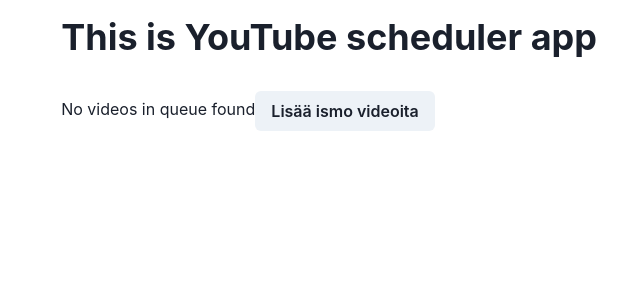
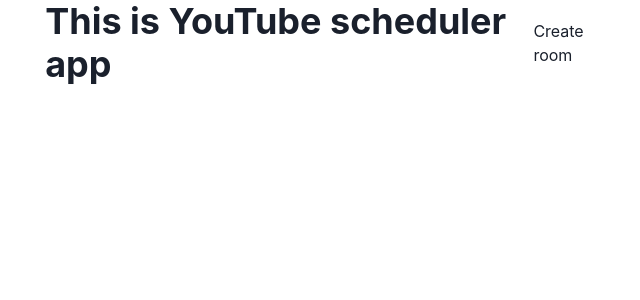
Before and after one commit to peltonpa/youtube-scheduler, a React (Create React App) app: page / in a window 1280 px wide. Shown: the top 300 px of the page, without its empty margins (308-948 px from the left). Built offline with nearby package versions, Linux system fonts and the light colour scheme.

Commit message:
Separate landing page and link to room, with React Router implementation

```diff
--- a/src/App.tsx
+++ b/src/App.tsx
@@ -1,4 +1,5 @@
 import React from 'react';
+import { Routes, Route, Link } from "react-router-dom";
 import useSWR, { KeyedMutator } from 'swr';
 import _ from 'lodash';
 import YouTube, { YouTubePlayer } from 'react-youtube';
@@ -165,7 +166,7 @@ function YoutubePage({
   return <C.Center>No videos in queue found</C.Center>;
 }
 
-function App() {
+function RoomForOwner() {
   const {
     data: userStatuses,
     isLoading,
@@ -222,4 +223,25 @@ function App() {
   );
 }
 
+function LandingPage() {
+  return (
+    <C.Container h="calc(100vh)">
+      <C.Center>
+        <C.Heading>This is YouTube scheduler app</C.Heading>
+        <Link to="/room">Create room</Link>
+      </C.Center>
+    </C.Container>
+  );
+}
+
+
+function App() {
+  return (
+    <Routes>
+      <Route path="/" element={<LandingPage />} />
+      <Route path="/room" element={<RoomForOwner />} />
+    </Routes>
+  );
+}
+
 export default App;
```
Also changed, not shown: src/index.tsx (+11 -8 lines).
